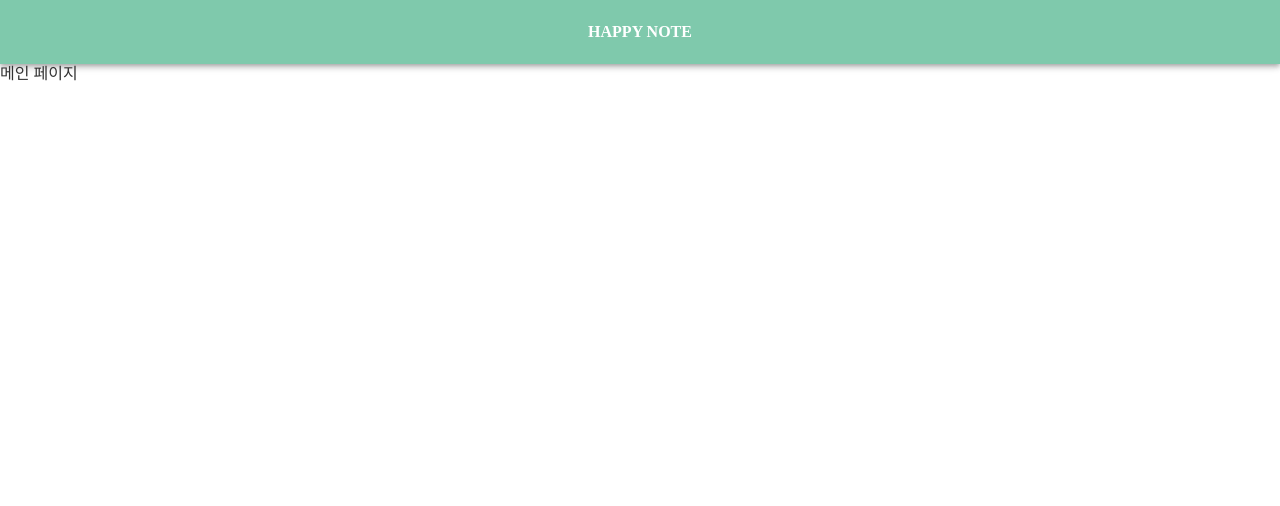
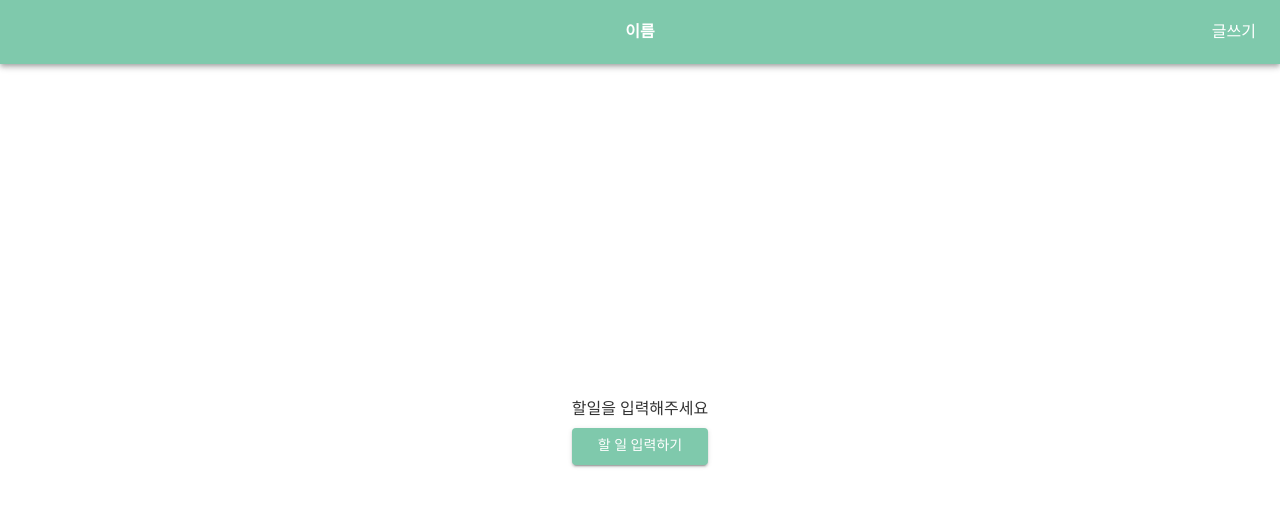
Before and after one commit to danulee/react-todo-list, a React (Create React App) app: page /main#/main in a window 1280 px wide. Shown: the top 506 px of the page. Built offline with nearby package versions, Linux system fonts and the light colour scheme; a web font is replaced by a local one.

Commit message:
초기 UI

```diff
--- a/src/App.js
+++ b/src/App.js
@@ -1,23 +1,32 @@
-import { AppBar, Toolbar } from "@mui/material";
-import { Routes, Route, Navigate } from "react-router-dom";
+import { AppBar, Toolbar} from "@mui/material";
+import {
+  Routes,
+  Route,
+  Navigate,
+  useLocation,
+  NavLink,
+} from "react-router-dom";
 import MainPage from "./pages/MainPage";
-import Sub1Page from "./pages/SubPage";
-
-
+import WritePage from "./pages/WritePage";
+import NoticeSnackbar from "./components/NoticeSnackbar";
 
 export default function App() {
+  const location = useLocation();
   return (
   <>
       <AppBar position="static">
         <Toolbar>
           <div className="flex-1"></div>
-          <span className="font-bold">HAPPY NOTE</span>
-          <div className="flex-1"></div>
+          <span className="font-bold select-none">이름</span>
+          <div className="flex-1 flex justify-end">
+            {location.pathname !="/write" && (<NavLink to ="/write" className="select-none">글쓰기</NavLink>)}
+            {location.pathname =="/write" && (<NavLink to ="/main" className="select-none">메인</NavLink>)}
+          </div>
         </Toolbar>
       </AppBar>
       <Routes>
         <Route path="/main" element={<MainPage />} />
-        <Route path="/sub1" element={<Sub1Page />} />
+        <Route path="/write" element={<WritePage />} />
         <Route path="*" element={<Navigate to="/main" />} />
       </Routes>
   </>
--- /dev/null
+++ b/src/components/NoticeSnackbar.js
@@ -0,0 +1,70 @@
+import React,{useState} from "react";
+import { Snackbar, Alert as MuiAlert} from "@mui/material";
+import { atom ,useRecoilState } from "recoil";
+
+const Alert = React.forwardRef((props, ref) => {
+    return <MuiAlert {...props} ref={ref} variant="filled" />;
+  });
+
+const noticeSnackbarInfoAtom = atom({
+    key: "app/noticeSnackbarInfoAtom",
+    default: {
+      opened: false,
+      autoHideDuration: 0,
+      severity: "",
+      msg: "",
+    },
+});
+
+function useNoticeSnackbarStatus() {
+    const [noticeSnackbarInfo, setNoticeSnackbarInfo] = useRecoilState(
+      noticeSnackbarInfoAtom
+    );
+
+    const opened = noticeSnackbarInfo.opened;
+    const autoHideDuration = noticeSnackbarInfo.autoHideDuration;
+    const severity = noticeSnackbarInfo.severity;
+    const msg = noticeSnackbarInfo.msg;
+
+    const open = (msg, severity = "success", autoHideDuration = 6000) => {
+      setNoticeSnackbarInfo({
+        opened: true,
+        autoHideDuration,
+        severity,
+        msg,
+      });
+    };
+
+    const close = () => {
+      setNoticeSnackbarInfo({
+        ...noticeSnackbarInfo,
+        opened: false,
+      });
+    };
+
+    return {
+      opened,
+      autoHideDuration,
+      severity,
+      msg,
+      open,
+      close,
+    };
+  }
+
+
+export default function NoticeSnackbar() {
+    const status = useNoticeSnackbarStatus();
+
+    return (
+      <>
+        <Snackbar
+          open={status.opened}
+          autoHideDuration={status.autoHideDuration}
+          onClose={status.close}
+        >
+          <Alert severity={status.severity}>{status.msg}</Alert>
+        </Snackbar>
+      </>
+    );
+  }
--- /dev/null
+++ b/src/components/TodosEmpty.js
@@ -0,0 +1,13 @@
+import { Button } from "@mui/material";
+import {NavLink} from "react-router-dom";
+
+export default function TodosEmpty() {
+    return <>
+     <div className="flex-1 flex justify-center items-center">
+          <div className="grid gap-2">
+          <span><span>할일</span>을 입력해주세요</span>
+          <Button variant = "contained" to ="/write" component={NavLink}>할 일 입력하기</Button>
+          </div>
+    </div>
+    </>;
+}
--- a/src/index.css
+++ b/src/index.css
@@ -30,3 +30,8 @@ body,
   height: 100%;
   margin: 0;
 }
+
+#root{
+  display:flex;
+  flex-direction: column;
+}
--- a/src/pages/MainPage.js
+++ b/src/pages/MainPage.js
@@ -1,7 +1,18 @@
+import TodosEmpty from "../components/TodosEmpty";
+
 export default function MainPage() {
-    return (
+  const todosEmpty = true;
+  if (todosEmpty) {
+    return <TodosEmpty />;
+  }
+
+  return (
       <>
-        <h1>메인 페이지</h1>
+        <div className="flex-1 flex justify-center items-center">
+          <div>
+          <span>메인 페이지</span>
+          </div>
+        </div>
       </>
     );
   }
--- a/src/pages/SubPage.js
+++ /dev/null
@@ -1,7 +0,0 @@
-export default function Sub1Page() {
-    return (
-      <>
-        <h1>서브 페이지</h1>
-      </>
-    );
-  }
--- /dev/null
+++ b/src/pages/WritePage.js
@@ -0,0 +1,11 @@
+export default function WritePage() {
+  return (
+    <>
+      <div className="flex-1 flex justify-center items-center">
+        <div>
+          <span>글쓰기 페이지</span>
+        </div>
+      </div>
+    </>
+  );
+}
--- /dev/null
+++ b/src/pages/util.js
@@ -0,0 +1,19 @@
+function dateToStr(d) {
+  const pad = (n) => {
+    return n < 10 ? "0" + n : n;
+  };
+
+  return (
+    d.getFullYear() +
+    "-" +
+    pad(d.getMonth() + 1) +
+    "-" +
+    pad(d.getDate()) +
+    " " +
+    pad(d.getHours()) +
+    ":" +
+    pad(d.getMinutes()) +
+    ":" +
+    pad(d.getSeconds())
+  );
+}
```
